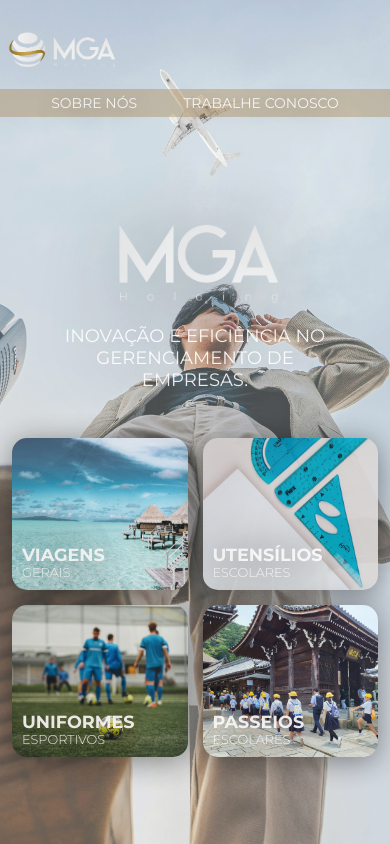
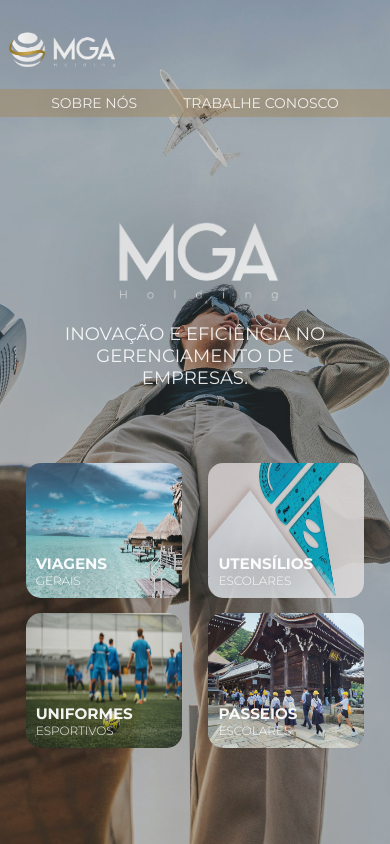
Before and after one commit to mgabrazil/mgaholdingv2, a React (Create React App) app in the folder frontend/: page / in a window 390 px wide. Built offline with nearby package versions, Linux system fonts and the light colour scheme.

Commit message:
FIX iphone bug

```diff
--- a/frontend/src/App.css
+++ b/frontend/src/App.css
@@ -9,26 +9,30 @@
   justify-content: center;
   align-items: flex-end;
   height: 100dvh;
+  min-height: 100dvh;
   width: 100dvw;
   font-family: "Montserrat", sans-serif;
   text-transform: uppercase;
-  overflow: hidden;
 }
 
-body {
+body, html {
   background: url("./assets/images/background\ -\ 5959px\ \(pexels-davidgari-20798114\).jpg");
   background-repeat: no-repeat;
   background-position: top;
   background-size: cover;
 }
 
-body::before{
+html{
+  overflow: hidden;
+}
+
+body, body::before{
   content: "";
   position: absolute;
   top: 0;
   left: 0;
   width: 100%;
   height: 100%;
-  background-color: rgba(255, 255, 255, 0.3);
   z-index: -1;
+  background-color: rgba(90, 90, 90, 0.322);
 }
--- a/frontend/src/pages/Home/index.js
+++ b/frontend/src/pages/Home/index.js
@@ -75,7 +75,7 @@
 
         setTimeout(() => {
             window.open(url);
-        }, 1000);
+        }, 1500);
     }
 
     return(
--- a/frontend/src/styles/header.css
+++ b/frontend/src/styles/header.css
@@ -4,6 +4,7 @@
     left: 0;
     width: 100%;
     height: 15dvh;
+    min-height: 15dvh;
 }
 
 .header-container{
@@ -18,10 +19,10 @@
 
     }
     & #header-circle{
-        height: 50px;
+        height: 60px;
     }
     & #header-logo{
-        height: 50px;
+        height: 60px;
     }
 }
 
--- a/frontend/src/styles/home.css
+++ b/frontend/src/styles/home.css
@@ -1,5 +1,6 @@
 .home-section{
     height: 85dvh;
+    min-height: 85dvh;
     display: flex;
     flex-direction: column;
     justify-content: center;
@@ -97,21 +98,27 @@
 
 
 .holding-bottom-cards{
-    width: 80dvw;
+    width: 78dvw;
+    max-width: 80dvw;
+    max-height: 26dvh;
+    padding: 10px;
     display: flex;
-    justify-content: center;
-    gap: 20px;
+    justify-content: space-between;
+    align-items: center;
     margin-bottom: 15px;
+    overflow: hidden;
 }
 
 .card{
     & {
         display: flex;
         align-items: flex-end;
-        filter: drop-shadow(0px 4px 15px rgba(0, 0, 0, 0.479));
-        opacity: 92%;
-        transition: .3s ease-in-out;
         cursor: pointer;
+        border-radius: 15px;
+        height: 24dvh;
+        width: 18dvw;
+        max-height: 25dvh;
+        max-width: 19dvw;
         overflow: hidden;
     }
     & .title-cards {
@@ -119,6 +126,7 @@
         padding: 10px;
         color: rgba(255, 255, 255, 0.932);
         filter: drop-shadow(0px 4px 20px rgba(0, 0, 0, 0.863));;
+        z-index: 5;
     }
     & h2 {
         font-size: 1.1rem;
@@ -127,49 +135,49 @@
         font-size: 0.8rem;
         font-weight: 300;
     }
-    & .img-container-cards{
-        height: 150px;
-        width: 220px;
+}
+
+.img-container-cards{
+    & {
         display: flex;
         justify-content: center;
         align-items: center;
+        height: 100%;
+        width: 100%;
     }
     & .normal{
-        opacity: 100%;
-        border-radius: 15px;
         height: 100%;
         width: 100%;
-        object-fit: cover;
-        object-position: bottom;
-        /*z-index: -1;*/
+        opacity: 90%;
     }
-    & .hover {
-        opacity: 0%;
-        position: absolute;
-        border-radius: 15px;
+    & .hover{
         height: 100%;
         width: 100%;
-        object-fit: contain;
-        object-position: center;
-        /*z-index: -1;*/
-        background-color: rgba(0, 0, 0, 0.603);
-        padding: 50px;
+        display: none;
     }
 }
 
-.card:active{
+.card:hover, .card:active{
     & {
-        scale: 1.03;
-        filter: drop-shadow(0px 5px 30px rgba(255, 255, 255, 0.63));
+        scale: 1.01;
+        border: 1px solid rgba(255, 255, 255, 0.774);
+        background-color: rgba(255, 255, 255, 0.233);
     }
     & .title-cards{
         display: none;
     }
     & .normal {
+        display: none;
         opacity: 50%;
+        z-index: -1;
     }
     & .hover {
+        display: block;
+        height: 60%;
+        width: 60%;
         opacity: 100%;
+        z-index: 1;
+        filter: drop-shadow(0px 0px 35px rgb(0, 0, 0));
     }
 }
 
--- a/frontend/src/styles/mediaQuery-home.css
+++ b/frontend/src/styles/mediaQuery-home.css
@@ -59,18 +59,17 @@
             font-size: 0.9rem;
             font-weight: 300;
         }
-        & .img-container-cards{
-            height: 200px;
-            width: 280px;
-        }
-        & .normal{
-            opacity: 100%;
-            border-radius: 15px;
-            height: 100%;
-            width: 100%;
-            object-fit: cover;
-            object-position: bottom;
-            z-index: -1;
+    }
+}
+
+@media screen and (min-width: 1200px) and (max-width: 1920px) {
+
+    .card{
+        & {
+            height: 22dvh;
+            width: 18dvw;
+            max-height: 24dvh;
+            max-width: 19dvw;
         }
     }
 }
@@ -129,26 +128,30 @@
     }
 
     .bottom-container{
-        width: 90dvw;
         display: flex;
         justify-content: center;
+        align-items: center;
+        height: 45dvh;
+        width: 100dvw;
+        overflow: hidden;
     }
 
     .holding-bottom-cards{
-        width: fit-content;
+        width: 78dvw;
+        max-width: 100dvw;
+        max-height: 45dvh;
+        gap: 15px;
         display: grid;
         grid-template-columns: 1fr 1fr;
-        gap: 40px 30px;
-        justify-items: center;
+        margin-bottom: 0px;
     }
+
     .card{
-        & .img-container-cards{
-            height: 190px;
-            width: 290px;
-        }
-        & .hover {
-            padding: 40px;
-        }
+        height: 19dvh;
+        width: 32dvw;
+        max-height: 25dvh;
+        max-width: 35dvw;
+        justify-self: center;
     }
 }
 
@@ -201,28 +204,7 @@
         font-size: 18px;
         margin-top: 15px;
     }
-    .bottom-container{
-        width: fit-content;
-        display: flex;
-        justify-content: center;
-    }
 
-    .holding-bottom-cards{
-        width: fit-content;
-        display: grid;
-        grid-template-columns: 1fr 1fr;
-        gap: 15px;
-        justify-items: center;
-    }
-    .card{
-        & .img-container-cards{
-            height: 18vh;
-            width: 45vw;
-        }
-        & .hover {
-            padding: 25px;
-        }
-    }
     .middle-info-cards{
         & {
             top: 0px;
@@ -231,8 +213,45 @@
             display: none;
         }
     }
+
+    .bottom-container{
+        display: flex;
+        justify-content: center;
+        align-items: center;
+        height: 40dvh;
+        width: 100dvw;
+        overflow: hidden;
+    }
+
+    .holding-bottom-cards{
+        width: 95dvw;
+        max-width: 100dvw;
+        max-height: 45dvh;
+        gap: 15px;
+        display: grid;
+        grid-template-columns: 1fr 1fr;
+        margin-bottom: 0px;
+    }
+
+    .card{
+        & {
+            height: 16dvh;
+            width: 40dvw;
+            max-height: 25dvh;
+            max-width: 40dvw;
+            justify-self: center;
+        }
+        & h2 {
+            font-size: .95rem;
+        }
+        & h3 {
+            font-size: 0.75rem;
+            font-weight: 300;
+        }
+    }
 }
 
+/*
 @media screen and (max-width: 360px) {
     .home-section{
         align-items: center;
@@ -242,6 +261,7 @@
         height: 6rem;
     }
 }
+*/
 
 @media screen and (max-width: 320px) {
     .home-section{
@@ -254,17 +274,37 @@
     h1{
         font-size: 14px;
     }
+    .bottom-container{
+        display: flex;
+        justify-content: center;
+        align-items: center;
+        height: 40dvh;
+        width: 100dvw;
+        overflow: hidden;
+        margin-bottom: 15px;
+    }
+
+    .holding-bottom-cards{
+        width: 95dvw;
+        max-width: 100dvw;
+        max-height: 45dvh;
+        gap: 8px;
+    }
     .card{
+        & {
+            height: 17dvh;
+            filter: drop-shadow(0px 0px 2px rgba(0, 0, 0, 0.479));
+        }
         & h2 {
-            font-size: .9rem;
-            font-weight: 600;
+            font-size: .8rem;
         }
         & h3 {
-            font-size: 0.7rem;
+            font-size: 0.6rem;
         }
     }
 }
 
+/*
 @media (hover: hover) and (pointer: fine) {
     .card:hover {
         scale: 1.03;
@@ -287,3 +327,4 @@
         scale: none !important;
     }
 }
+*/
```
